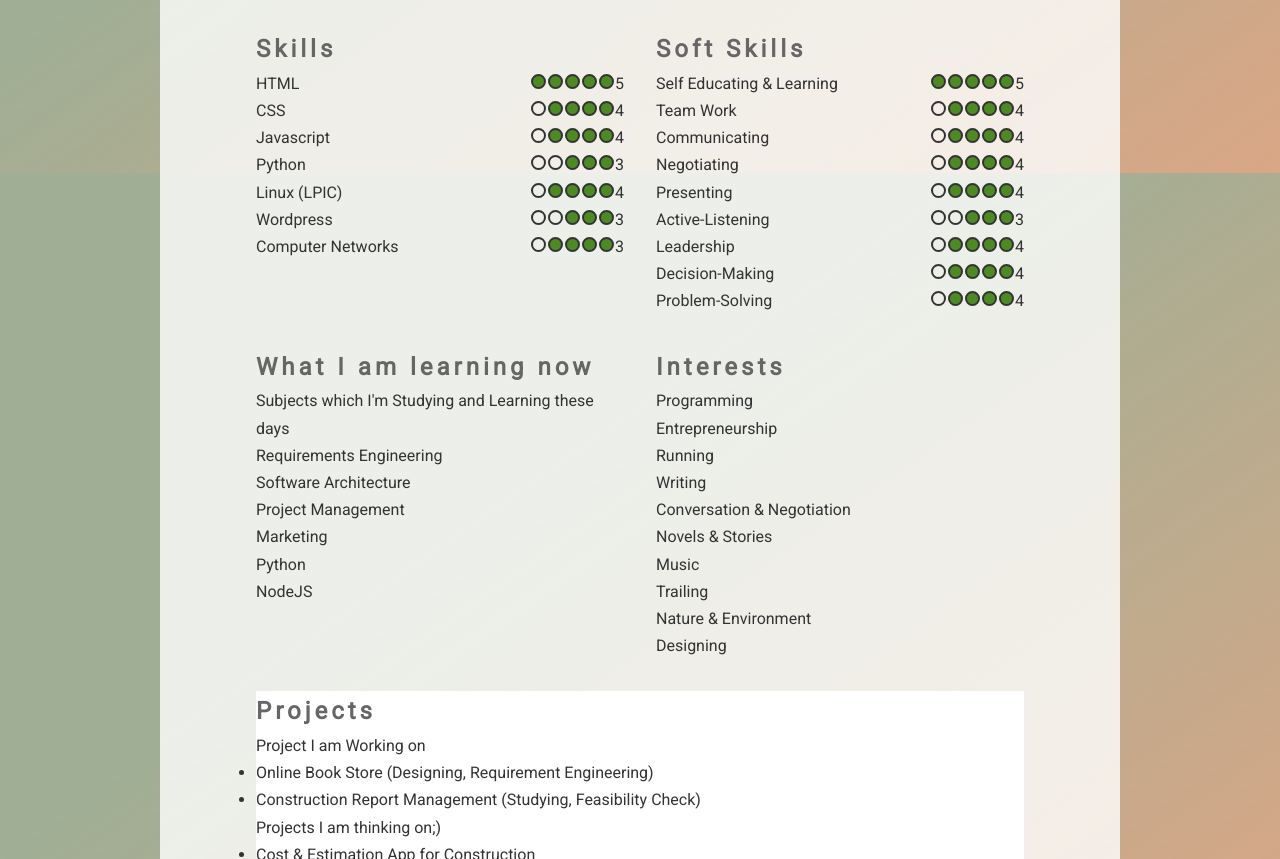
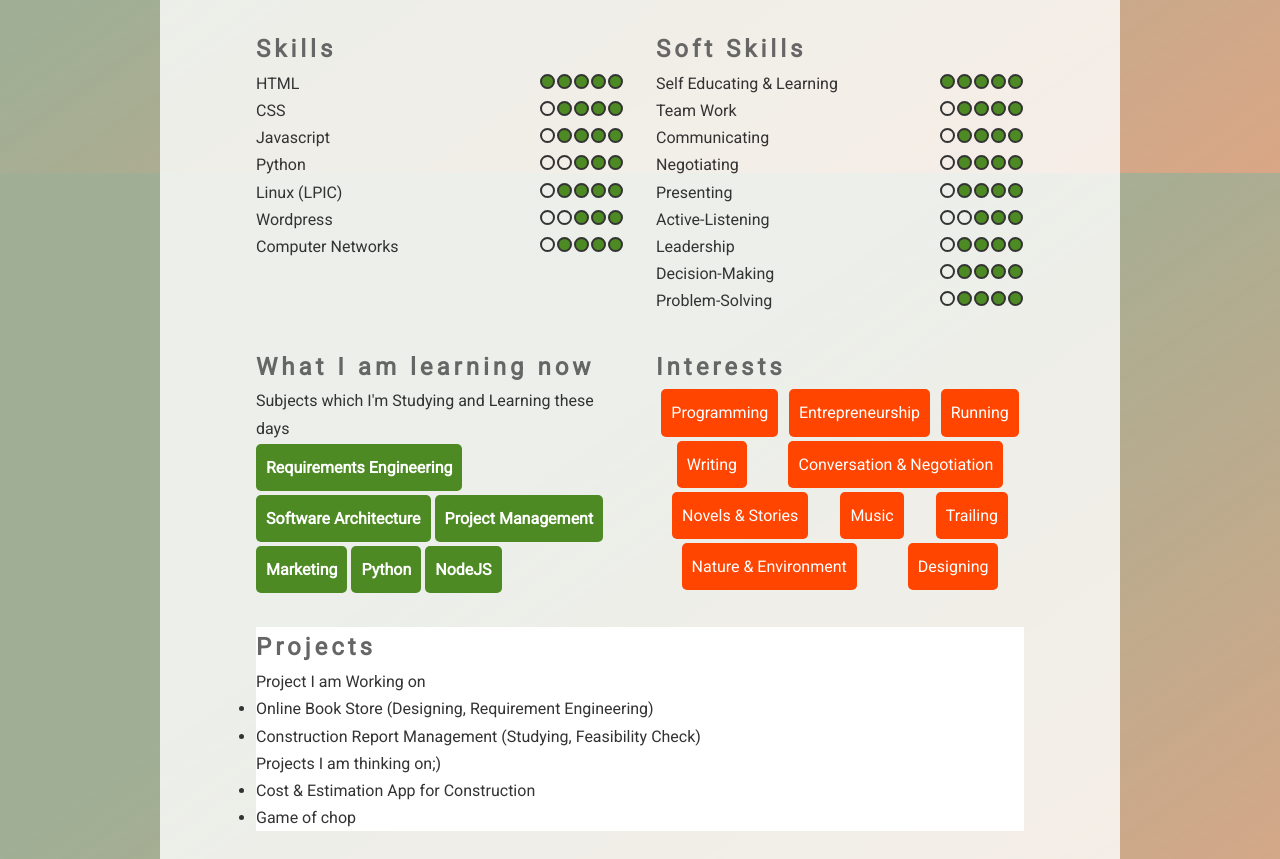
Before and after one commit to shiasi/unires.github.io, a plain HTML site: page index.html in a window 1280 px wide. Shown: the part 627-1486 px from the top of the page. Drawn offline with Linux system fonts and the light colour scheme.

Commit message:
added styles for interest and project, the flex style is for interests section

```diff
--- a/index.html
+++ b/index.html
@@ -146,16 +146,16 @@
             <section class="sector">
                 <h2>Interests</h2>
                 <div class="interests">
-                    <p>Programming</p>
-                    <p>Entrepreneurship</p>
-                    <p>Running</p>
-                    <p>Writing</p>
-                    <p>Conversation & Negotiation</p>
-                    <p>Novels & Stories</p>
-                    <p>Music</p>
-                    <p>Trailing</p>
-                    <p>Nature & Environment</p>
-                    <p>Designing</p>
+                    <p class="interest">Programming</p>
+                    <p class="interest">Entrepreneurship</p>
+                    <p class="interest">Running</p>
+                    <p class="interest">Writing</p>
+                    <p class="interest">Conversation & Negotiation</p>
+                    <p class="interest">Novels & Stories</p>
+                    <p class="interest">Music</p>
+                    <p class="interest">Trailing</p>
+                    <p class="interest">Nature & Environment</p>
+                    <p class="interest">Designing</p>
                 </div>
             </section>
 
@@ -180,17 +180,11 @@
     </div>
 
     <script>
-        // const skillsRank = document.querySelectorAll('.value.circles');
-        // const circle = document.createElement('i');
-        // circle.classList.add('rank');
-
-        // console.log(skillsRank);
-        // skillsRank.forEach(function (e) {
-        //     number = parseFloat(e.textContent) + 5;
-        //     e.innerHTML = ;
-        // });
+        const skillsRanks = document.querySelectorAll('.value.circles');
+        skillsRanks.forEach( (el) => {
+            el.lastChild.remove();
+        });
     </script>
-
 </body>
 
 </html>
--- a/style.css
+++ b/style.css
@@ -89,4 +89,30 @@ footer {
     margin: 0 auto;
 }
 
-/* .value.circles {} */
+.learning {
+    background-color: #4d8a23;
+    margin: 2px 0;
+    padding: 10px;
+    border-radius: 5px;
+    text-align: center;
+    color: white;
+    font-weight: bold;
+    display: inline-block;
+}
+
+.interests {
+    display: flex;
+    flex-wrap: wrap;
+    flex-direction: row;
+    justify-content: space-around;
+    align-items:;
+}
+
+.interests p {
+    background-color: orangered;
+    padding: 10px;
+    text-align: center;
+    color: white;
+    border-radius: 5px;
+    margin: 2px 0;
+}
```
